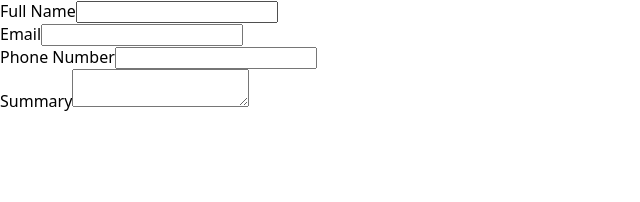
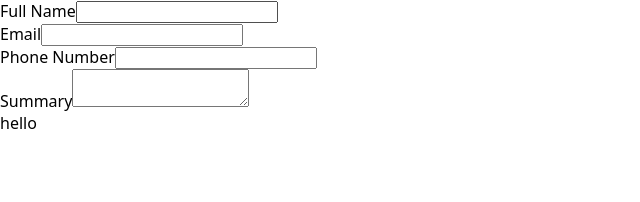
Before and after one commit to ImExtraPolite3/resume-builder, a React (Vite) app: page / in a window 1280 px wide. Shown: the top 202 px of the page, without its empty margins (0-640 px from the left). Built offline with nearby package versions, Linux system fonts and the light colour scheme.

Commit message:
export useroutput to app

```diff
--- a/src/App.jsx
+++ b/src/App.jsx
@@ -1,4 +1,5 @@
 import CreateGeneralInputs from './components/General';
+import UserOutput from './components/UserOutput';
 
 function App() {
   return (
@@ -6,7 +7,9 @@ function App() {
       <div className="user-input">
         <CreateGeneralInputs />
       </div>
-      <div className="user-output"></div>
+      <div className="user-output">
+        <UserOutput />
+      </div>
     </div>
   );
 }
--- a/src/components/UserOutput.jsx
+++ b/src/components/UserOutput.jsx
@@ -0,0 +1,3 @@
+export default function UserOutput() {
+  return <div>hello</div>;
+}
```
